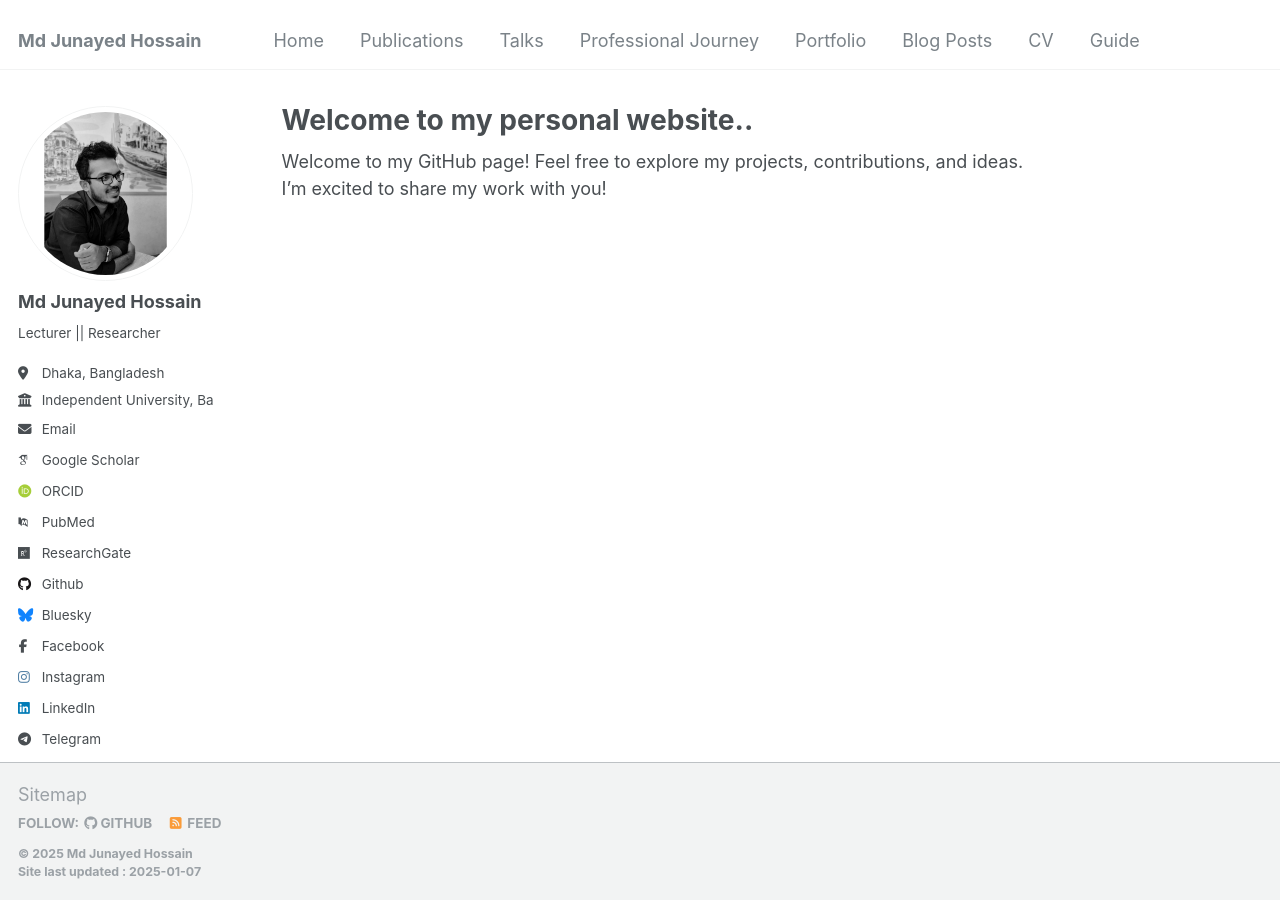
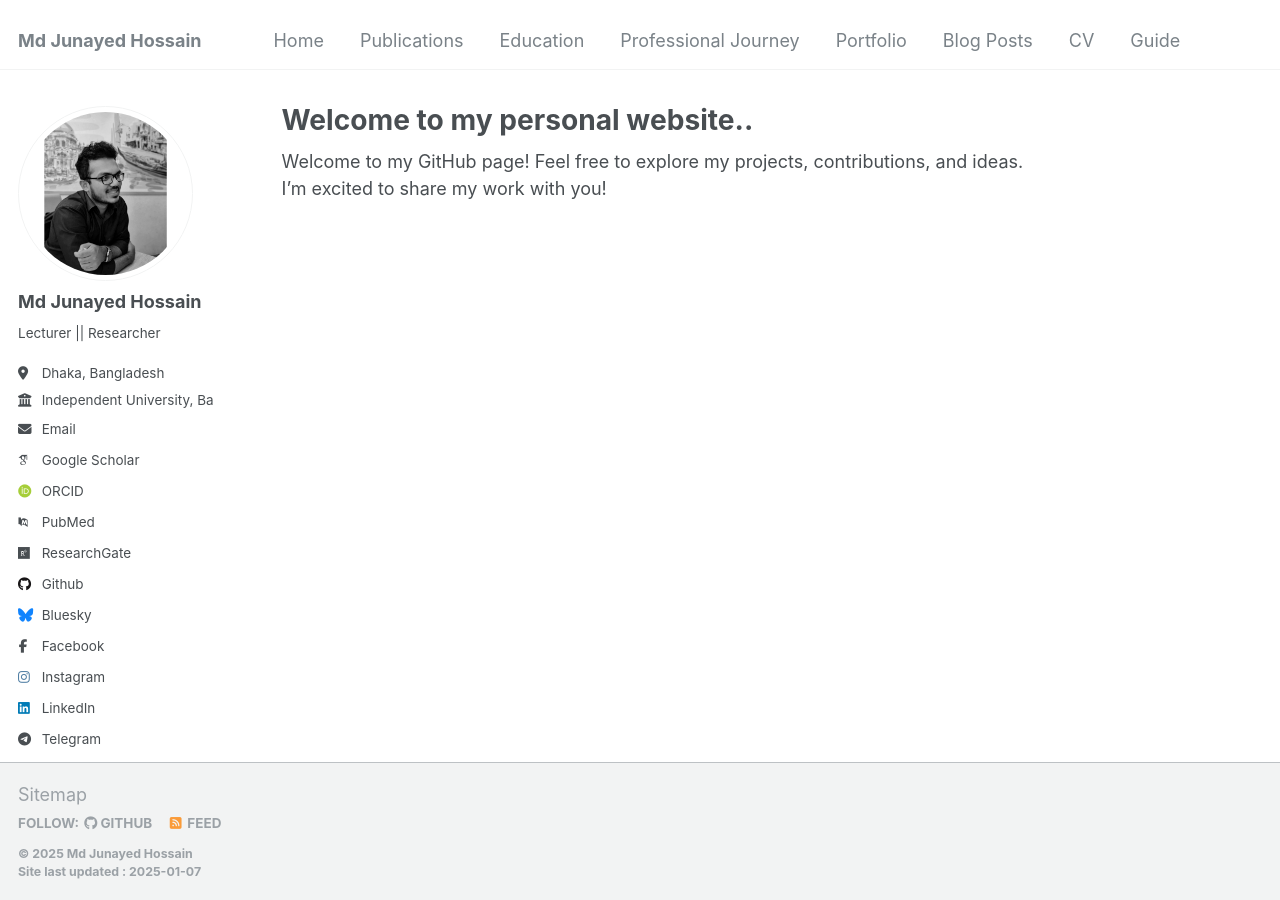
Before and after one commit to i-am-junayed/i-am-junayed.github.io, a Jekyll site: the page built from _pages/about.md, in a window 1280 px wide. Built offline with Jekyll 4.4.1, drawn with Linux system fonts in a browser that asks for light colours; some web fonts are replaced.

Commit message:
Update navigation.yml

```diff
--- a/_data/navigation.yml
+++ b/_data/navigation.yml
@@ -11,7 +11,7 @@ main:
   - title: "Publications"
     url: /publications/
 
-  - title: "Talks"
+  - title: "Education"
     url: /talks/
 
   - title: "Professional Journey"
```
